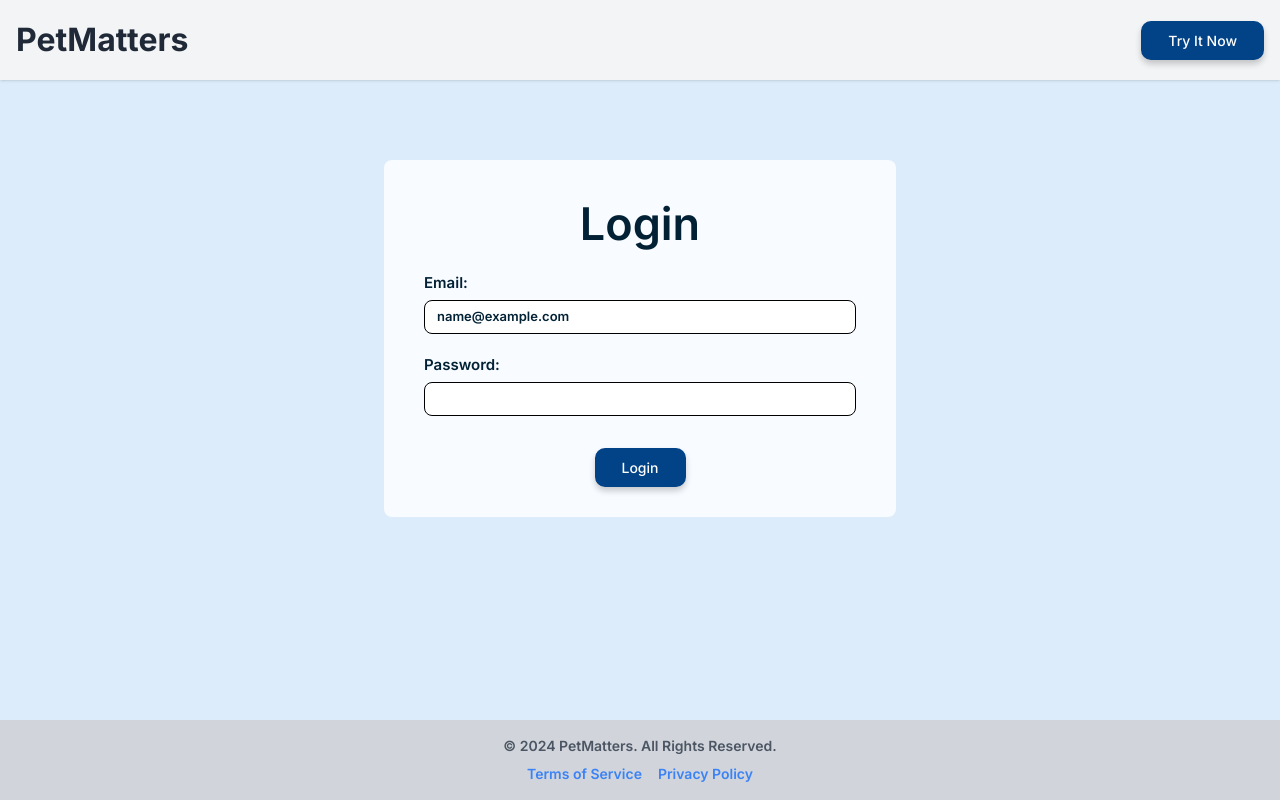
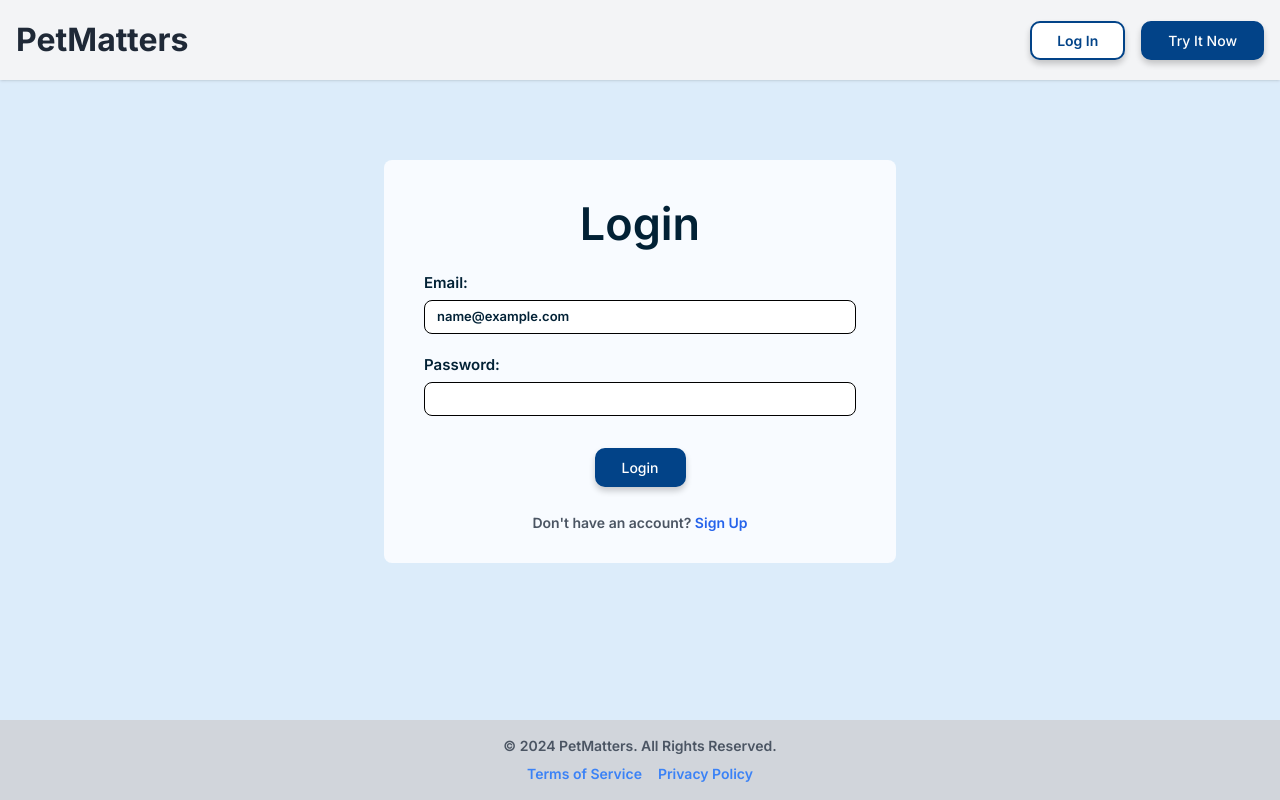
Before and after one commit to hiwafeizi/SE4CSAI-Project, a Flask app: template interface_server/templates/login.html in a window 1280 px wide. Run offline with Flask 3, Linux system fonts and the light colour scheme; the template is opened without the code that fills it: most values are stand-ins (such as "Sample title", 1, 10 or a date in 2020).

Commit message:
login and sign up redirecting

```diff
--- a/interface_server/templates/base.html
+++ b/interface_server/templates/base.html
@@ -26,11 +26,19 @@
             PetMatters
         </a>
 
-        <!-- Call to Action -->
-        <a href="{{ url_for('app_views.features') }}" class="formButton">
-            Try It Now
-        </a>
+        <!-- Button Container -->
+        <div class="flex items-center space-x-4">
+            <!-- Log In Button -->
+            <a href="{{ url_for('app_views.login') }}" class="secondaryButton">
+                Log In
+            </a>
+            <!-- Call to Action -->
+            <a href="{{ url_for('app_views.features') }}" class="formButton">
+                Try It Now
+            </a>
+        </div>
     </nav>
+
 
     <!-- Content Wrapper -->
     <div class="flex-grow w-full">
--- a/interface_server/templates/login.html
+++ b/interface_server/templates/login.html
@@ -6,15 +6,15 @@ LogIn | PetMatters
 
 {% block content %}
 
-    <form action="{{ url_for('app_views.login') }}" method="post" class="form max-w-lg w-11/12 mt-10 sm:mt-20 mx-auto ">
+    <form action="{{ url_for('app_views.login') }}" method="post" class="form max-w-lg w-11/12 mt-10 sm:mt-20 mx-auto">
 
         <!-- CSRF Token for Protection -->
         <input type="hidden" name="csrf_token" value="{{ csrf_token() }}">
 
         <h3 class="mb-1">Login</h3>
-        <div class="input-group ">
+        <div class="input-group">
             <label for="email">Email:</label>
-            <input type="email" name="email" class="input-field " id="email" value="{{ email if email else '' }}" required>
+            <input type="email" name="email" class="input-field" id="email" value="{{ email if email else '' }}" required>
         </div>
         <div class="input-group">
             <label for="password">Password:</label>
@@ -32,6 +32,12 @@ LogIn | PetMatters
                 </div>
             {% endif %}
         {% endwith %}
+
+        <!-- Option to go to Signup -->
+        <p class="text-sm text-center text-gray-600 mt-4">
+            Don't have an account?
+            <a href="{{ url_for('app_views.signup') }}" class="text-blue-600 hover:underline">Sign Up</a>
+        </p>
     </form>
 
 {% endblock %}
--- a/interface_server/templates/signup.html
+++ b/interface_server/templates/signup.html
@@ -32,6 +32,12 @@ SignUp | PetMatters
                 </div>
             {% endif %}
         {% endwith %}
+
+        <!-- Option to go to Login -->
+        <p class="text-sm text-center text-gray-600 mt-4">
+            Already have an account?
+            <a href="{{ url_for('app_views.login') }}" class="text-blue-600 hover:underline">Log In</a>
+        </p>
     </form>
 
 {% endblock %}
```
